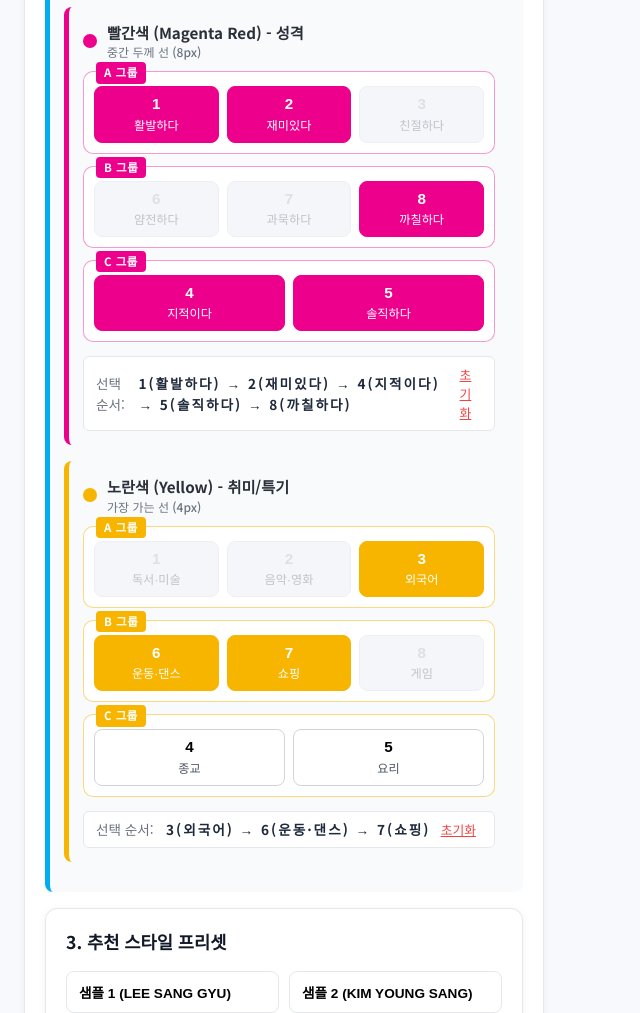
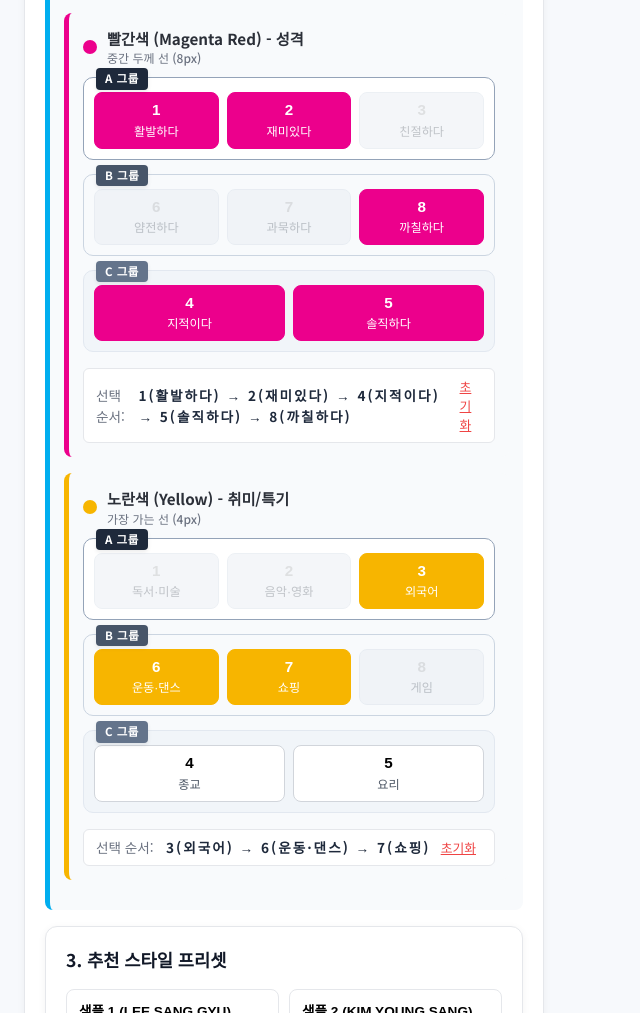
Before and after one commit to jkeydesign/ppd, a website: page index.html in a window 1280 px wide. Shown: the part 1235-2248 px from the top of the page, without its empty margins (0-640 px from the left). Drawn offline with Linux system fonts and the light colour scheme.

Commit message:
Finalize elegant grayscale step layout for A, B, C group blocks

```diff
--- a/style.css
+++ b/style.css
@@ -204,20 +204,19 @@ body {
   font-weight: 500;
 }
 
-/* Group Box Layout themed per color section */
+/* Grayscale Step Layout for A, B, C Groups */
 .group-container {
   display: flex;
   flex-direction: column;
-  gap: 12px;
-  margin-bottom: 14px;
+  gap: 14px;
+  margin-bottom: 16px;
 }
 
 .group-box {
   position: relative;
-  border: 1.5px solid #cbd5e1;
   border-radius: 10px;
   padding: 14px 10px 10px 10px;
-  background-color: #ffffff;
+  transition: all 0.2s ease;
 }
 
 .group-badge {
@@ -226,36 +225,40 @@ body {
   left: 12px;
   font-size: 0.72rem;
   font-weight: 800;
-  padding: 2px 8px;
+  padding: 2px 9px;
   border-radius: 4px;
   color: #ffffff;
   letter-spacing: 0.5px;
+  box-shadow: 0 2px 4px rgba(0, 0, 0, 0.08);
 }
 
-/* Blue Section Group Box & Badge Styling */
-.blue-section .group-box {
-  border: 1.5px solid rgba(0, 174, 239, 0.4);
+/* Group A: Step 1 (Dark Slate Gray Badge & Border) */
+.group-a {
+  border: 1.5px solid #94a3b8;
+  background-color: #ffffff;
 }
-.blue-section .group-badge {
-  background-color: var(--color-blue);
+.group-a .group-badge {
+  background-color: #1e293b;
   color: #ffffff;
 }
 
-/* Red Section Group Box & Badge Styling */
-.red-section .group-box {
-  border: 1.5px solid rgba(236, 0, 140, 0.4);
+/* Group B: Step 2 (Medium Gray Badge & Border) */
+.group-b {
+  border: 1.5px solid #cbd5e1;
+  background-color: #f8fafc;
 }
-.red-section .group-badge {
-  background-color: var(--color-red);
+.group-b .group-badge {
+  background-color: #475569;
   color: #ffffff;
 }
 
-/* Yellow Section Group Box & Badge Styling */
-.yellow-section .group-box {
-  border: 1.5px solid rgba(247, 181, 0, 0.5);
+/* Group C: Step 3 (Muted Gray Badge & Border) */
+.group-c {
+  border: 1.5px solid #e2e8f0;
+  background-color: #f1f5f9;
 }
-.yellow-section .group-badge {
-  background-color: var(--color-yellow);
+.group-c .group-badge {
+  background-color: #64748b;
   color: #ffffff;
 }
 
```
